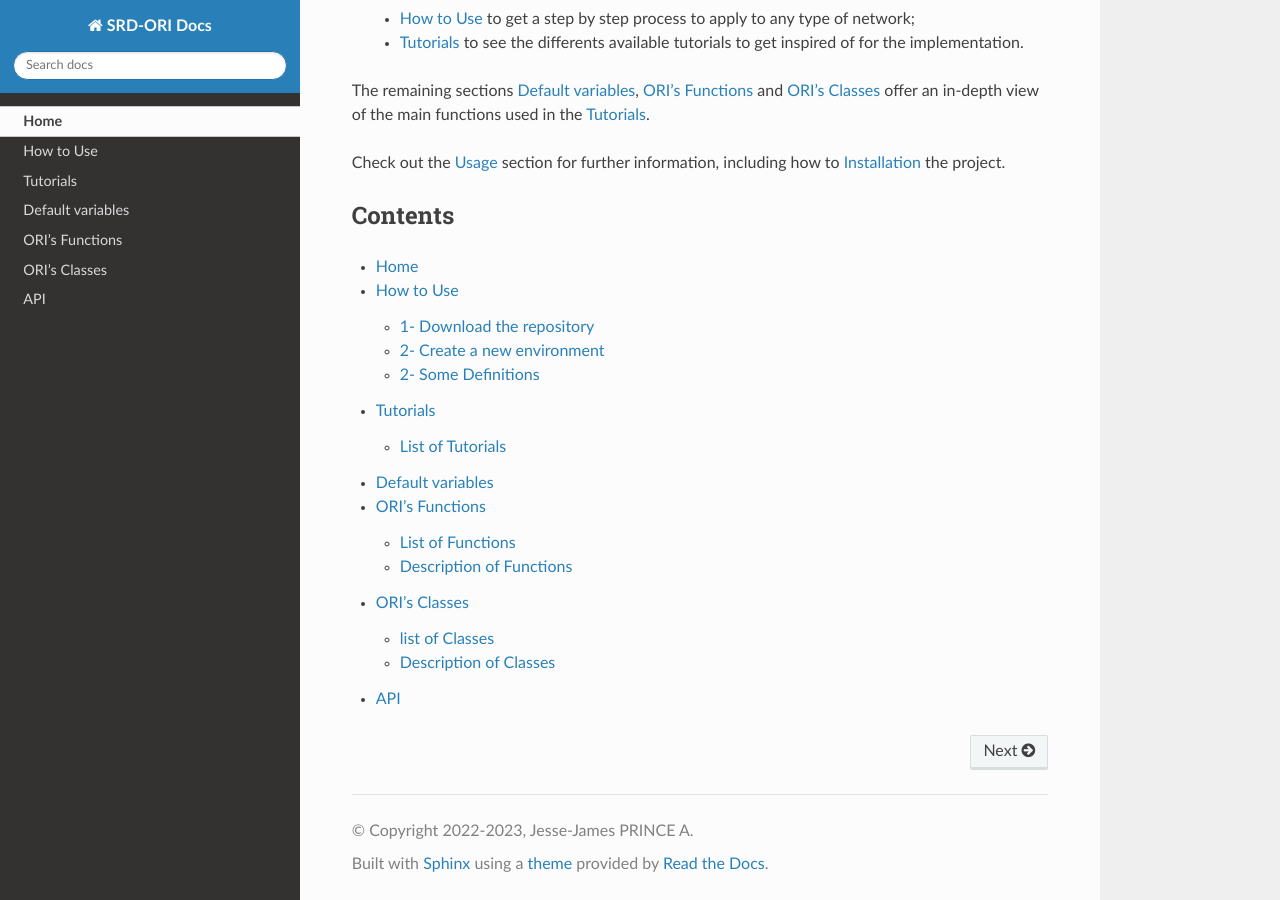
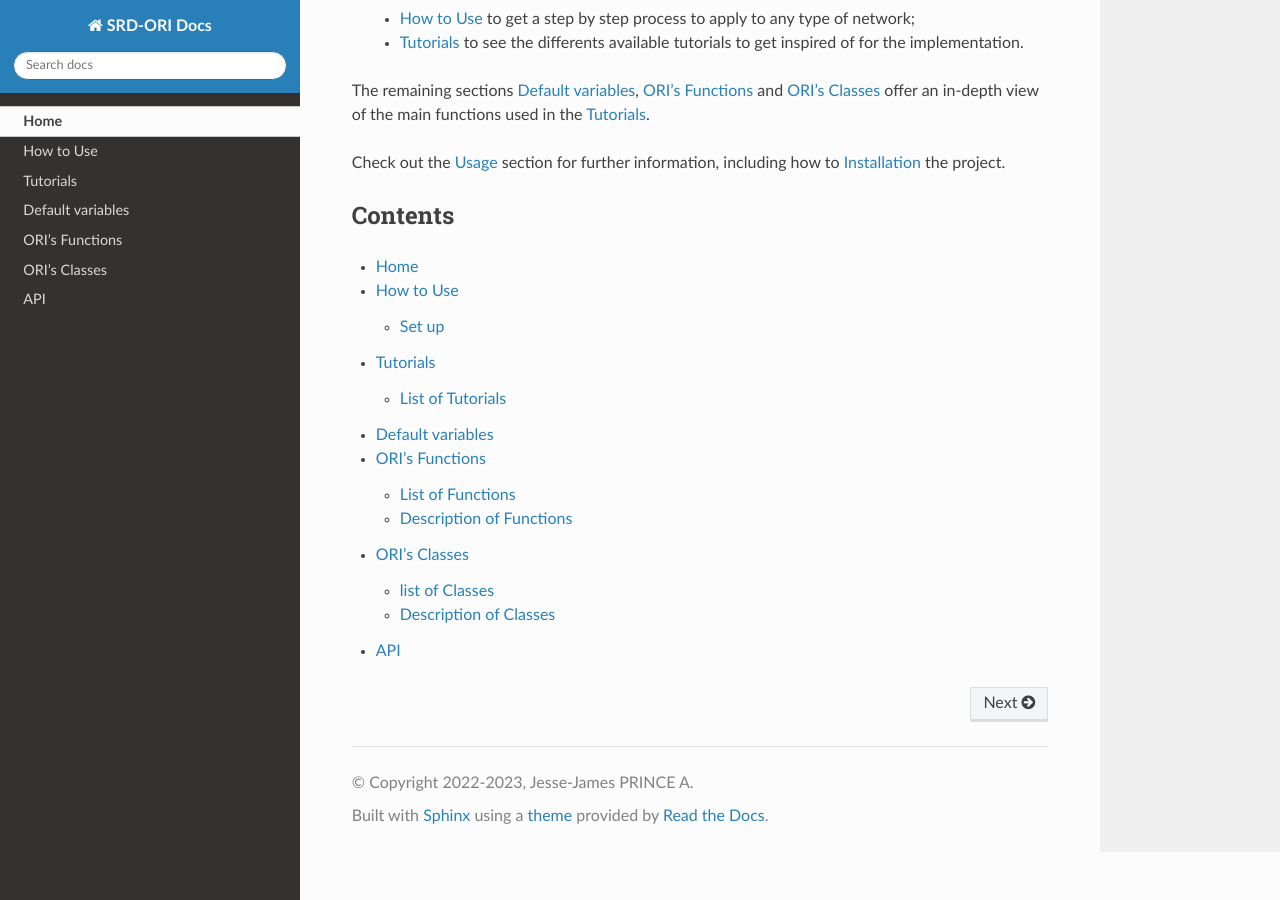
Before and after one commit to pajjaecat/ORI-SRD, a Sphinx documentation site: the page built from docs/index.rst, in a window 1280 px wide and 900 px high, scrolled down 1425 px. Built offline with Sphinx 7.4.7 and the Read the Docs theme 2.0.0, drawn with Linux system fonts in a browser that asks for light colours.

Commit message:
Update howToUse.rst

```diff
--- a/docs/howToUse.rst
+++ b/docs/howToUse.rst
@@ -5,23 +5,26 @@
 This section gives an in-depth view of how to efficiently navigate and use the `Ori's Github Repository <https://github.com/pajjaecat/ORI-SRD>`_.
 
 
-1- Download the repository
---------------------------
+Set up
+------------
+
+
+Download the repository
+^^^^^^^^^^^^^^^^^^^^^^^^
 
 The repository is available  `here <https://github.com/pajjaecat/ORI-SRD>`_. After downloading, make sure to check out its `Architecture <https://github.com/pajjaecat/ORI-SRD/blob/main/Ressources/README.md>`_ to comprehend how the files are organized.
 
 
 
-2- Create a new environment
----------------------------
+Create  new environment
+^^^^^^^^^^^^^^^^^^^^^^^^
 
 All the code presented here is written and tested with `python3.7 <https://www.python.org/>`_, making use of the powerful `Jupyter <https://jupyter.org/)>`_. To reproduce, please follow the instructions `here <https://stackoverflow.com/questions/48787250/set-up-virtualenv-using-a-requirements-txt-generated-by-cond>`_ to create a new environment. Use either of files `environment.yml <https://github.com/pajjaecat/ORI-SRD/blob/main/environment.yml>`_ or  `requirement.txt <https://github.com/pajjaecat/ORI-SRD/blob/main/requirements.txt>`_  or both to do so. These files contain all the necessary packages and libraries (from the relevant channels) to use to avoid compatibility issues.
 
 
 
-
-2- Some Definitions
---------------------
+Some Definitions
+^^^^^^^^^^^^^^^^^^
 
 .. list-table::
    :widths: 25 50
```
Also changed, not shown: other parts of docs/howToUse.rst (+4 -0 lines).
